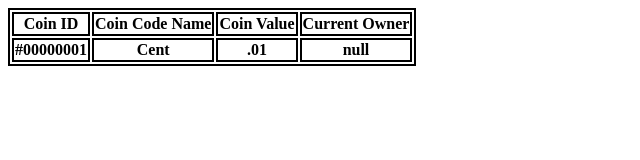
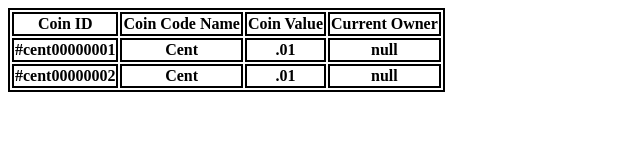
Before and after one commit to EverGen1/CoinDataBase, a plain HTML site: page index.html in a window 1280 px wide. Shown: the whole page, without its empty margins (0-640 px from the left). Drawn offline with Linux system fonts and the light colour scheme.

Commit message:
Update index.html

```diff
--- a/index.html
+++ b/index.html
@@ -15,8 +15,14 @@
     <th>Coin Value</th>
     <th>Current Owner</th>
    </tr>
-   <tr id="coin#00000001">
-    <th>#00000001</th>
+   <tr id="coin#cent00000001">
+    <th>#cent00000001</th>
+    <th>Cent</th>
+    <th>.01</th>
+    <th>null</th>
+   </tr>
+   <tr id="coin#cent00000002">
+    <th>#cent00000002</th>
     <th>Cent</th>
     <th>.01</th>
     <th>null</th>
```
